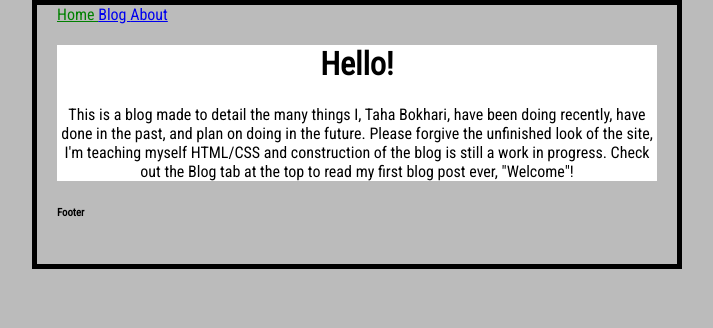
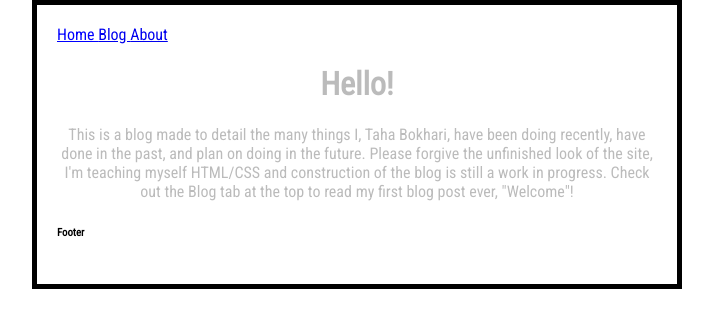
Before and after one commit to boktah/boktah.github.io, a Jekyll site: the page built from index.html, in a window 1280 px wide. Shown: the top 328 px of the page, without its empty margins (283-996 px from the left). Built offline with Jekyll 4.4.1, drawn with Linux system fonts in a browser that asks for light colours.

Commit message:
Revert colors and add top padding

```diff
--- a/_sass/main.scss
+++ b/_sass/main.scss
@@ -6,16 +6,16 @@ html {
 body {
   width: 600px;
   margin: 0 auto;
-  background-color: #bbbbbb;
-  padding: 0 20px 20px 20px;
+  background-color: #ffffff;
+  padding: 20px 20px 20px 20px;
   border: 5px solid black;
 }
 
 .current {
-    color: green;
+    color: blue;
 }
 
 .content {
     text-align: center;
-    background-color: #ffffff;
+    color: #bbbbbb;
 }
```
